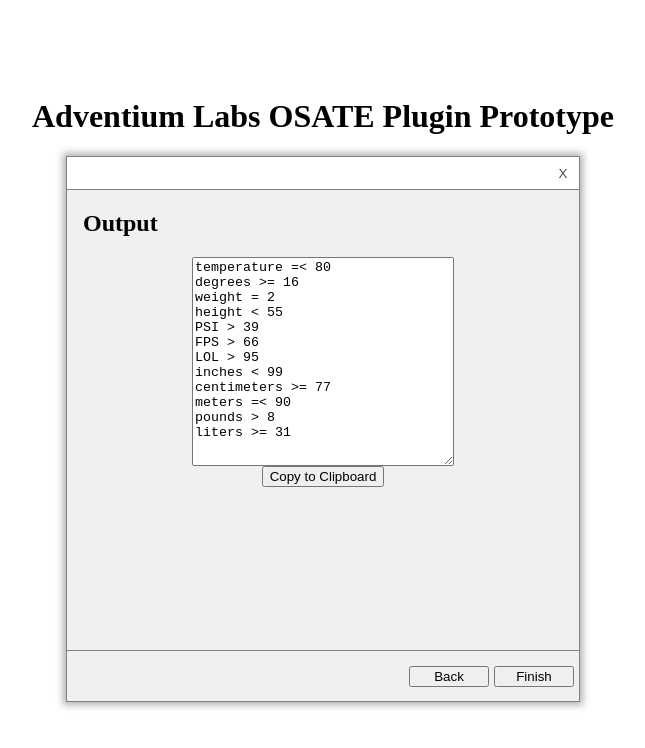
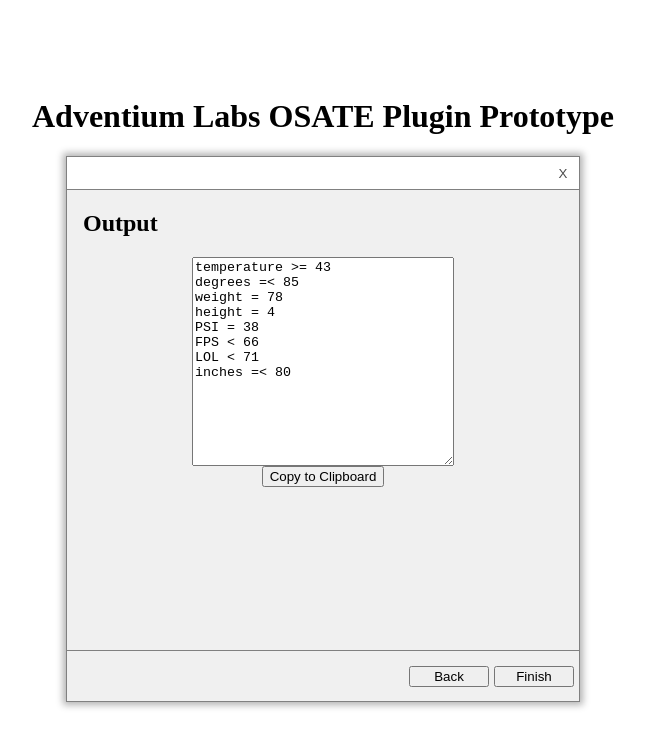
Before and after one commit to RileyAbr/CSCI445-Adventium-2021, a React (Create React App) app in the folder ui-prototype/: page /output in a window 1280 px wide. Shown: the top 748 px of the page, without its empty margins (317-962 px from the left). Built offline with nearby package versions, Linux system fonts and the light colour scheme.

Commit message:
Fixed assertions to be more random

```diff
--- a/ui-prototype/src/App.js
+++ b/ui-prototype/src/App.js
@@ -17,7 +17,9 @@
 function App() {
     const [parameters, setParameters] = useState(commonParameters);
     const [assertions, setAssertions] = useState(
-        commonParameters.map((val) => `${val} ${comparisons[getRandomInt(5)]} ${getRandomInt(100)}`)
+        commonParameters
+            .slice(0, getRandomInt(commonParameters.length - 1) + 1)
+            .map((val) => `${val} ${comparisons[getRandomInt(5)]} ${getRandomInt(100)}`)
     );
 
     const modifyParameters = (newParameters) => {
```
